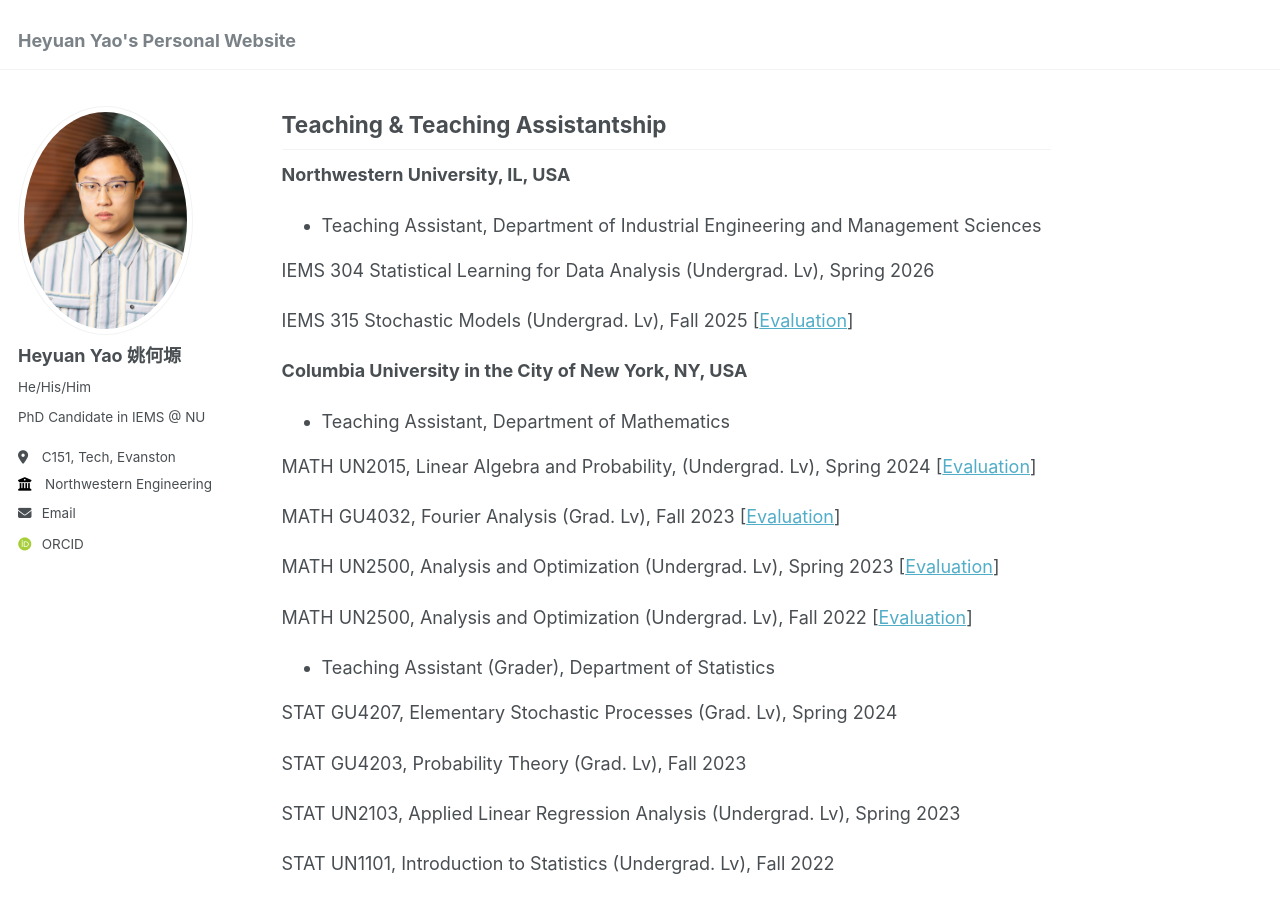
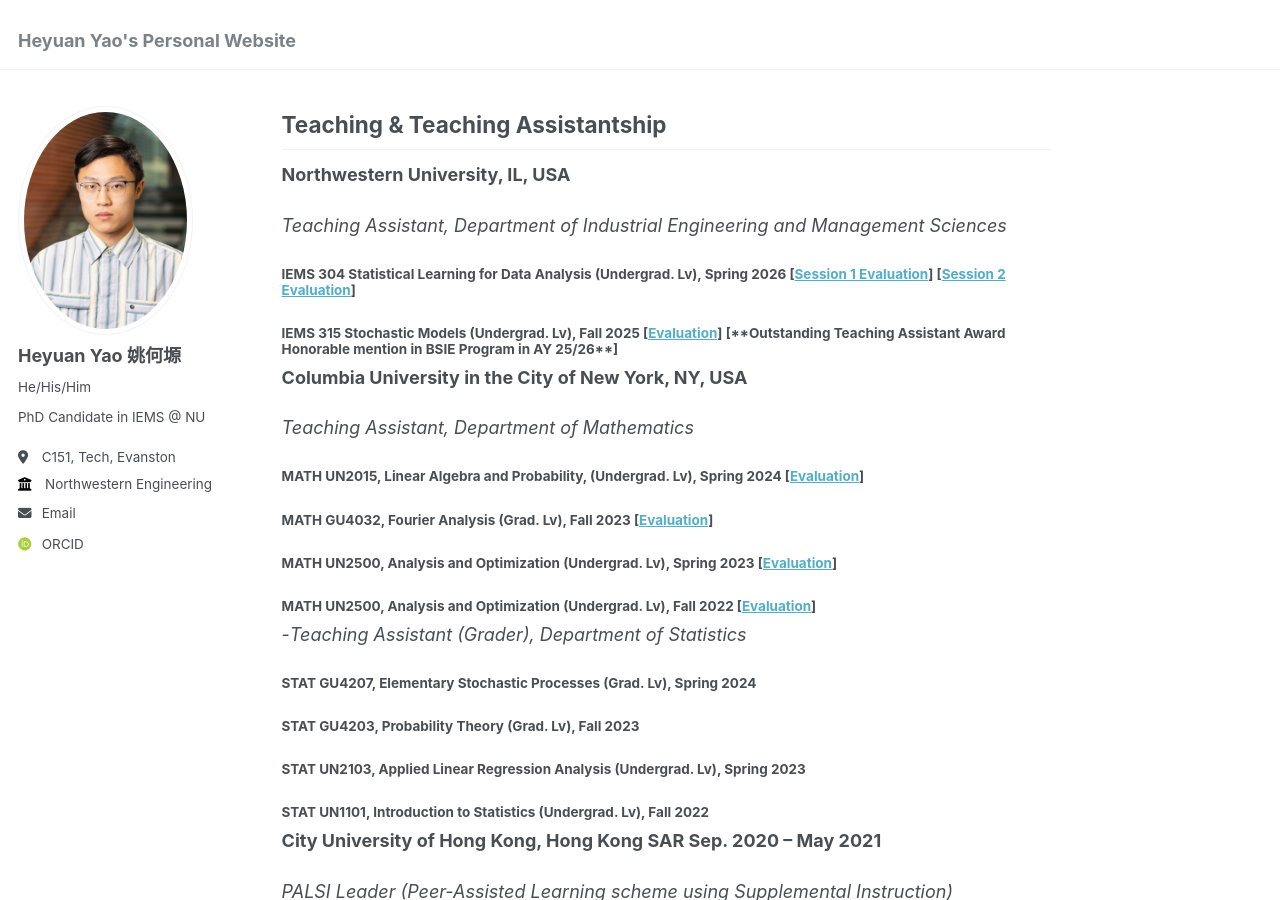
Before and after one commit to Heyuan-Yao/Heyuan-Yao.github.io, a Jekyll site: the page built from _pages/about.md, in a window 1280 px wide and 900 px high, scrolled down 1038 px. Built offline with Jekyll 4.4.1, drawn with Linux system fonts in a browser that asks for light colours; some web fonts are replaced.

Commit message:
Update about.md

```diff
--- a/_pages/about.md
+++ b/_pages/about.md
@@ -37,24 +37,38 @@ Teaching & Teaching Assistantship
 ------
 **Northwestern University, IL, USA**
 
-- Teaching Assistant, Department of Industrial Engineering and Management Sciences
-<p>IEMS 304 Statistical Learning for Data Analysis (Undergrad. Lv), Spring 2026 </p>
-<p>IEMS 315 Stochastic Models (Undergrad. Lv), Fall 2025 [<a href="https://github.com/Heyuan-Yao/Heyuan-Yao.github.io/blob/master/_pages/Individual%20Report%20for%20Heyuan%20Yao%20(IEMS_315-0_01%20%20Stochastic%20Models)_ae083803-227e-42f9-9080-a2033abbb70fen-US.pdf">Evaluation</a>]</p>
+*Teaching Assistant, Department of Industrial Engineering and Management Sciences*
+
+<h4>IEMS 304 Statistical Learning for Data Analysis (Undergrad. Lv), Spring 2026 [<a href="https://github.com/Heyuan-Yao/Heyuan-Yao.github.io/blob/master/_pages/Sec_1_Individual Report for Heyuan Yao (IEMS_304-0_21  Statistical Learning for Data)_0504a65e-e0bf-495a-96ad-882528105134en-US.pdf">Session 1 Evaluation</a>] [<a href="https://github.com/Heyuan-Yao/Heyuan-Yao.github.io/blob/master/_pages/Sec_2_Individual Report for Heyuan Yao (IEMS_304-0_22  Statistical Learning for Data)_beb4d237-21c9-4909-9ebc-c95e8edb28e5en-US.pdf">Session 2 Evaluation</a>]</h4>
+
+<h4>IEMS 315 Stochastic Models (Undergrad. Lv), Fall 2025 [<a href="https://github.com/Heyuan-Yao/Heyuan-Yao.github.io/blob/master/_pages/Individual%20Report%20for%20Heyuan%20Yao%20(IEMS_315-0_01%20%20Stochastic%20Models)_ae083803-227e-42f9-9080-a2033abbb70fen-US.pdf">Evaluation</a>] [**Outstanding Teaching Assistant Award Honorable mention in BSIE Program in AY 25/26**]</h4>
 
 **Columbia University in the City of New York, NY, USA**
-- Teaching Assistant, Department of Mathematics
-<p>MATH UN2015, Linear Algebra and Probability, (Undergrad. Lv), Spring 2024 [<a href="https://github.com/Heyuan-Yao/Heyuan-Yao.github.io/blob/master/_pages/MATHUN2015LinearAlgebraandProbabilitySpring2024-MATHUN2015_001_2024_1-LinearAlgebraandProbabilityMATHW2015_001_2024_1_183506_HeyuanYao.pdf">Evaluation</a>]</p>
-<p>MATH GU4032, Fourier Analysis (Grad. Lv), Fall 2023 [<a href="https://github.com/Heyuan-Yao/Heyuan-Yao.github.io/blob/master/_pages/MATHGU4032_001_2023_3-FOURIERANALYSISMATHW4032_001_2023_3_170719_HeyuanYao.pdf">Evaluation</a>]</p>
-<p>MATH UN2500, Analysis and Optimization (Undergrad. Lv), Spring 2023 [<a href="https://github.com/Heyuan-Yao/Heyuan-Yao.github.io/blob/master/_pages/MATHUN2500_002_2023_1-ANALYSISANDOPTIMIZATIONMATHV2500_002_2023_1_162640_HeyuanYao.pdf">Evaluation</a>]</p>
-<p>MATH UN2500, Analysis and Optimization (Undergrad. Lv), Fall 2022 [<a href="https://github.com/Heyuan-Yao/Heyuan-Yao.github.io/blob/master/_pages/MATHUN2500_002_2022_3-ANALYSISANDOPTIMIZATIONMATHV2500_002_2022_3_150375_HeyuanYao.pdf">Evaluation</a>]</p>
 
-- Teaching Assistant (Grader), Department of Statistics
-<p>STAT GU4207, Elementary Stochastic Processes (Grad. Lv), Spring 2024</p>
-<p>STAT GU4203, Probability Theory (Grad. Lv), Fall 2023</p>
-<p>STAT UN2103, Applied Linear Regression Analysis (Undergrad. Lv), Spring 2023</p>
-<p>STAT UN1101, Introduction to Statistics (Undergrad. Lv), Fall 2022</p>
+*Teaching Assistant, Department of Mathematics*
+
+<h4>MATH UN2015, Linear Algebra and Probability, (Undergrad. Lv), Spring 2024 [<a href="https://github.com/Heyuan-Yao/Heyuan-Yao.github.io/blob/master/_pages/MATHUN2015LinearAlgebraandProbabilitySpring2024-MATHUN2015_001_2024_1-LinearAlgebraandProbabilityMATHW2015_001_2024_1_183506_HeyuanYao.pdf">Evaluation</a>]</h4>
+
+<h4>MATH GU4032, Fourier Analysis (Grad. Lv), Fall 2023 [<a href="https://github.com/Heyuan-Yao/Heyuan-Yao.github.io/blob/master/_pages/MATHGU4032_001_2023_3-FOURIERANALYSISMATHW4032_001_2023_3_170719_HeyuanYao.pdf">Evaluation</a>]</h4>
+
+<h4>MATH UN2500, Analysis and Optimization (Undergrad. Lv), Spring 2023 [<a href="https://github.com/Heyuan-Yao/Heyuan-Yao.github.io/blob/master/_pages/MATHUN2500_002_2023_1-ANALYSISANDOPTIMIZATIONMATHV2500_002_2023_1_162640_HeyuanYao.pdf">Evaluation</a>]</h4>
+
+<h4>MATH UN2500, Analysis and Optimization (Undergrad. Lv), Fall 2022 [<a href="https://github.com/Heyuan-Yao/Heyuan-Yao.github.io/blob/master/_pages/MATHUN2500_002_2022_3-ANALYSISANDOPTIMIZATIONMATHV2500_002_2022_3_150375_HeyuanYao.pdf">Evaluation</a>]</h4>
+
+-*Teaching Assistant (Grader), Department of Statistics*
+
+<h4>STAT GU4207, Elementary Stochastic Processes (Grad. Lv), Spring 2024</h4>
+
+<h4>STAT GU4203, Probability Theory (Grad. Lv), Fall 2023</h4>
+
+<h4>STAT UN2103, Applied Linear Regression Analysis (Undergrad. Lv), Spring 2023</h4>
+
+<h4>STAT UN1101, Introduction to Statistics (Undergrad. Lv), Fall 2022</h4>
 
 **City University of Hong Kong, Hong Kong SAR Sep. 2020 – May 2021**
-- PALSI Leader (Peer-Assisted Learning scheme using Supplemental Instruction)
-<p>MA1201, Calculus and Basic Linear Algebra II, (Undergraduate level) Spring 2021</p>
-<p>MA1200, Calculus and Basic Linear Algebra I, (Undergraduate level) Fall 2020</p>
+
+*PALSI Leader (Peer-Assisted Learning scheme using Supplemental Instruction)*
+
+<h4>MA1201, Calculus and Basic Linear Algebra II, (Undergraduate level) Spring 2021</h4>
+
+<h4>MA1200, Calculus and Basic Linear Algebra I, (Undergraduate level) Fall 2020</h4>
```
